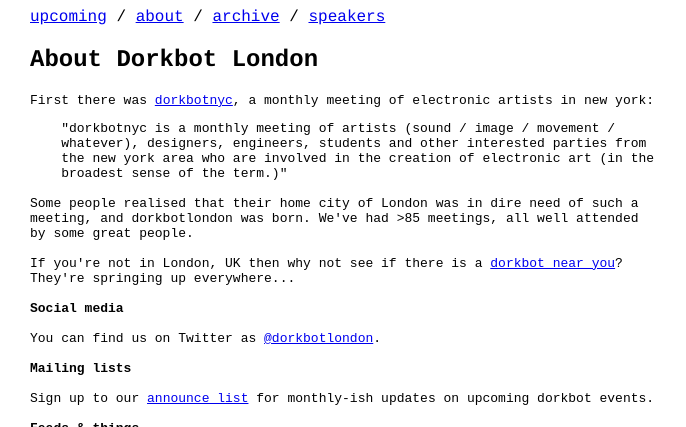
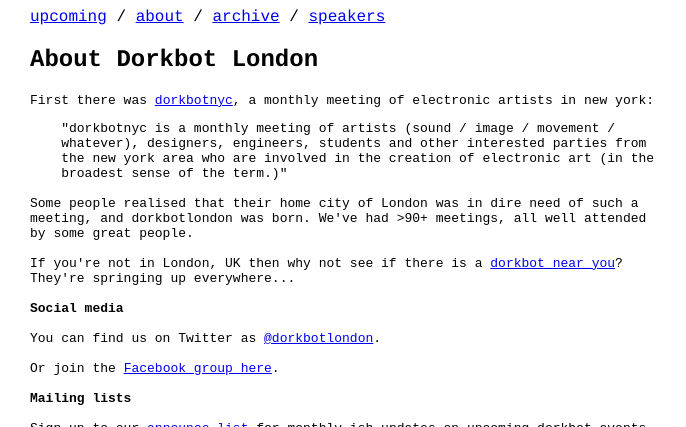
Before and after one commit to dorkbotlondon/dorkbotlondon.github.io, a Jekyll site: the page built from about.html, in a window 1280 px wide, cut to the strip 0-427 px from the top of the page. Shown: the whole strip, without its empty margins (0-686 px from the left). Built offline with Jekyll 4.4.1, drawn with Linux system fonts in a browser that asks for light colours; Markdown is read by kramdown in place of the engine named in the settings.

Commit message:
added link to facebook group

```diff
--- a/about.html
+++ b/about.html
@@ -14,7 +14,7 @@
     broadest sense of the term.)"
 
 Some people realised that their home city of London was in dire need of such a
-meeting, and dorkbotlondon was born. We've had &gt;85 meetings, all well attended
+meeting, and dorkbotlondon was born. We've had &gt;90+ meetings, all well attended
 by some great people.
 
 If you're not in London, UK then why not see if there is a <a href="http://dorkbot.org">dorkbot near you</a>?
@@ -23,6 +23,8 @@
 <b>Social media</b>
 
 You can find us on Twitter as <a href="https://twitter.com/dorkbotlondon">@dorkbotlondon</a>.
+
+Or join the <a href="https://www.facebook.com/groups/1494354627526302/">Facebook group here</a>.
 
 <b>Mailing lists</b>
 
```
